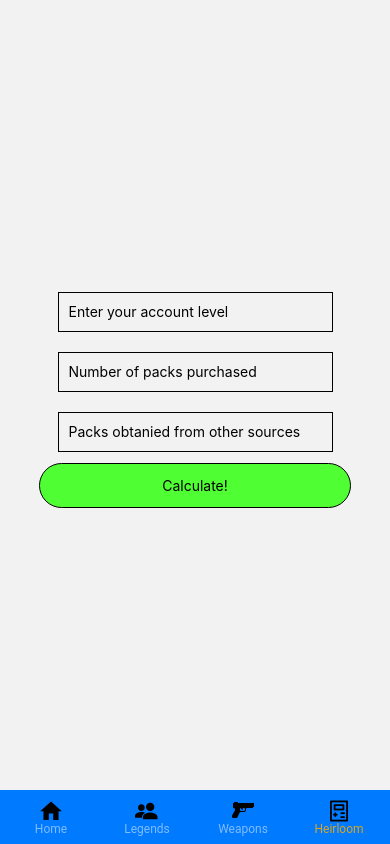
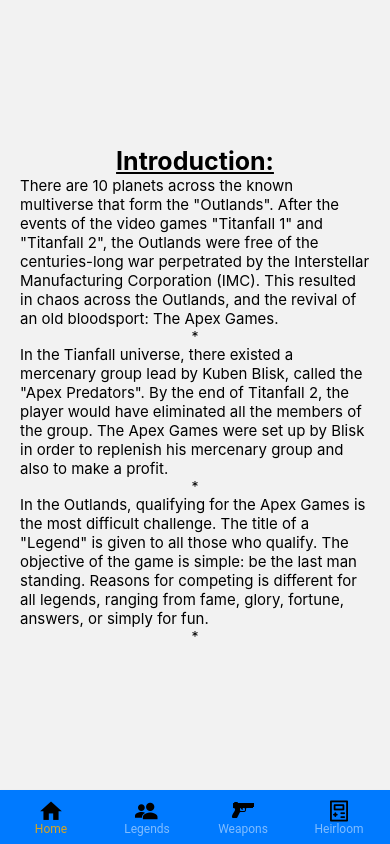
Before and after one commit to sameersingh22/FNG-Outlands-Explorer, a React Native app: screen / in a window 390 px wide. Built offline with nearby package versions, Linux system fonts and the light colour scheme.

Commit message:
Added some more code
Edited some styling for all files.
Added an introduction to the game "Apex legends" in home.js
Also fixed some miscellaneous errors in heirloom.js

```diff
--- a/App.js
+++ b/App.js
@@ -17,7 +17,7 @@
 function MyTabs() {
   return (
     <Tab.Navigator screenOptions={{ headerShown: false }}
-      initialRouteName="Heirloom Calculator"
+      initialRouteName="Home"
       shifting = {false}
       activeColor="goldenrod"
       labelStyle={{ fontSize: 17 }}
--- a/Heirloom.js
+++ b/Heirloom.js
@@ -18,27 +18,27 @@
 
   Sum=()=>
   {
-    var Packs_Purchased = this.state.Purchased;
-    var Other_Packs = this.state.Other_Sources;
-    var Account_level = this.state.Level;
+    var Packs_Purchased = parseInt(this.state.Purchased, 10);
+    var Other_Packs = parseInt(this.state.Other_Sources, 10);
+    var Account_level = parseInt(this.state.Level, 10);
     var Account_Level_Packs;
 
     if (Account_level < 1) {
 		  alert("Account level should be atleast 1");
     }
     else if (Account_level == 1) {
-		  Account_Level_Packs = 0;
+		  Account_Level_Packs = parseInt('0', 10);
 	  }
 
 	  else if (Account_level <= 20) {
-		  Account_Level_Packs = Account_level - 1;
+		  Account_Level_Packs = parseInt(this.state.Level, 10) - 1;
 	  }
     else if (Account_level <= 300) {
-		  Account_Level_Packs = 19 + Math.floor( (Account_level - 20) / 2 );
+		  Account_Level_Packs = 19 + Math.floor( (parseInt(this.state.Level, 10) - 20) / 2 );
     }
 
     else if (Account_level <= 500) {
-		  Account_Level_Packs = 19 +  140  + Math.floor( (Account_level - 300) / 5 );
+		  Account_Level_Packs = 19 +  140  + Math.floor( (parseInt(this.state.Level, 10) - 300) / 5 );
 	  }
     else {
 		  alert("Account level cannot exceed 500");
@@ -48,14 +48,7 @@
     {
       var R = Packs_Purchased + Other_Packs + Account_Level_Packs;
 
-      Alert.alert(
-        'Number of packs opened',
-        R,
-        [{
-          text: 'OK',
-          onPress: () => console.log('OK Pressed')
-        }]
-      );
+      alert(R);
     }
   }
 
@@ -63,6 +56,13 @@
   {
     return(
       <View style={styles.screenStyle}>
+        <Text style = {styles.description}>
+        This section of the app will calculate how many Apex packs you have opened.
+        </Text>
+
+        <Text>
+        </Text>
+
         <TextInput style={styles.input} placeholder = "Enter your account level" onChangeText = {Level=>this.setState({Level})}/>
         <TextInput style={styles.input} placeholder = "Number of packs purchased" onChangeText = {Purchased=>this.setState({Purchased})}/>
         <TextInput style={styles.input} placeholder = "Packs obtanied from other sources" onChangeText = {Other_Sources=>this.setState({Other_Sources})}/>
@@ -82,7 +82,12 @@
   screenStyle: {
     flex: 1,
     justifyContent: 'center',
-    alignItems: 'center'
+    alignItems: 'center',
+    padding: 10
+  },
+
+  description:{
+    fontSize: 25
   },
 
   input: {
--- a/Home.js
+++ b/Home.js
@@ -11,9 +11,30 @@
 function HomeScreen() {
   return (
     <View style={styles.screenStyle}>
-      <Text>
-      Apex Lore:
+      <Text style = {styles.heading}>
+        Introduction:
       </Text>
+
+
+
+      <Text style = {styles.description}>
+      There are 10 planets across the known multiverse that form the "Outlands". After the events of the video games "Titanfall 1" and "Titanfall 2", the Outlands were free of the centuries-long war perpetrated by the Interstellar Manufacturing Corporation (IMC). This resulted in chaos across the Outlands, and the revival of an old bloodsport: The Apex Games.
+      </Text>
+
+      <Text>*</Text>
+
+      <Text style = {styles.description}>
+      In the Tianfall universe, there existed a mercenary group lead by Kuben Blisk, called the "Apex Predators". By the end of Titanfall 2, the player would have eliminated all the members of the group. The Apex Games were set up by Blisk in order to replenish his mercenary group and also to make a profit.
+      </Text>
+
+      <Text>*</Text>
+
+
+      <Text style = {styles.description}>
+      In the Outlands, qualifying for the Apex Games is the most difficult challenge. The title of a "Legend" is given to all those who qualify. The objective of the game is simple: be the last man standing. Reasons for competing is different for all legends, ranging from fame, glory, fortune, answers, or simply for fun.
+      </Text>
+
+      <Text>*</Text>
 
     </View>
   );
@@ -26,6 +47,18 @@
   screenStyle: {
     flex: 1,
     justifyContent: 'center',
-    alignItems: 'center'
+    alignItems: 'center',
+    padding: 20
+  },
+
+  heading: {
+    fontWeight: "bold",
+    fontSize: 25,
+    textDecorationLine: 'underline'
+  },
+
+  description:{
+    fontSize: 15,
+    textAlign: "left"
   }
 });
--- a/app.json
+++ b/app.json
@@ -1,7 +1,7 @@
 {
   "expo": {
     "name": "project",
-    "slug": "snack-c582a9e4-7a21-481b-bd82-034f2e7266ca",
+    "slug": "snack-5a34ff81-d12d-4b77-a749-1cb8e73a9d9d",
     "version": "1.0.0",
     "orientation": "portrait",
     "icon": "./assets/icon.png",
```
